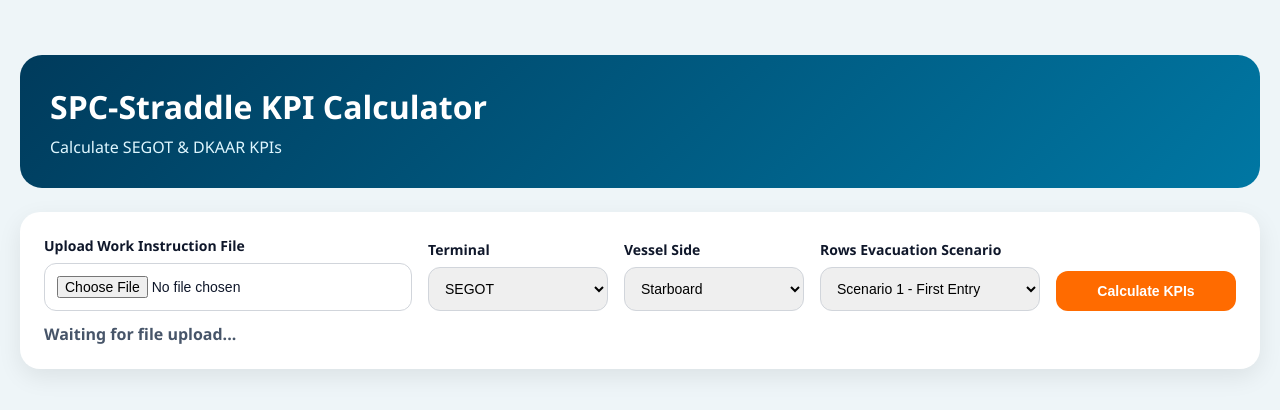
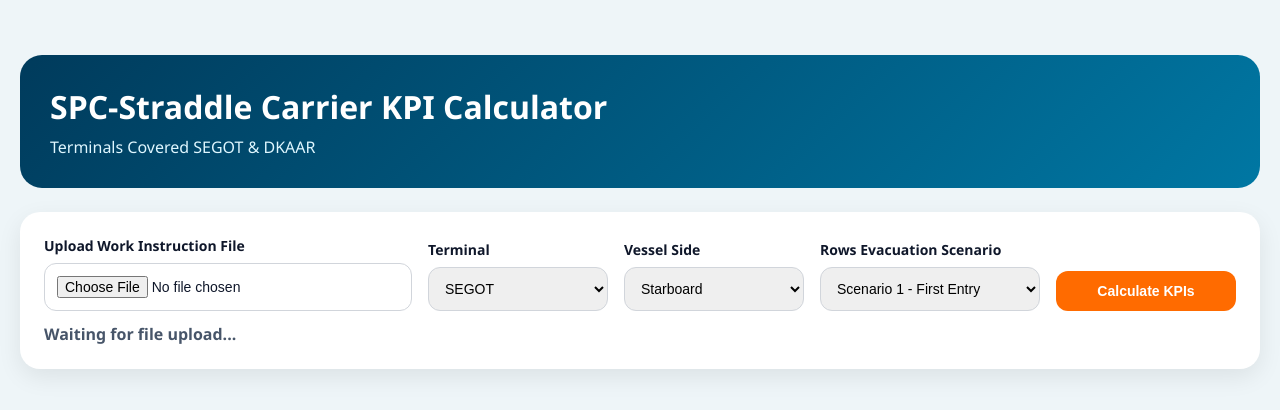
Before and after one commit to HBO068/stcarrier-tool, a plain HTML site: page index.html in a window 1280 px wide. Drawn offline with Linux system fonts and the light colour scheme.

Commit message:
Update index.html

```diff
--- a/index.html
+++ b/index.html
@@ -2,7 +2,7 @@
 <html lang="en">
 <head>
 <meta charset="UTF-8">
-<title>SPC-Straddle KPI Calculator</title>
+<title>SPC-Straddle Carrier KPI Calculator</title>
 <script src="https://cdn.jsdelivr.net/npm/xlsx@0.18.5/dist/xlsx.full.min.js"></script>
 
 <style>
@@ -62,8 +62,8 @@ td{padding:9px;border-bottom:1px solid #e5e7eb}
 <div class="page">
 
 <div class="header">
-<h1>SPC-Straddle KPI Calculator</h1>
-<p>Calculate SEGOT & DKAAR KPIs</p>
+<h1>SPC-Straddle Carrier KPI Calculator</h1>
+<p>Terminals Covered SEGOT & DKAAR </p>
 </div>
 
 <div class="card">
```
